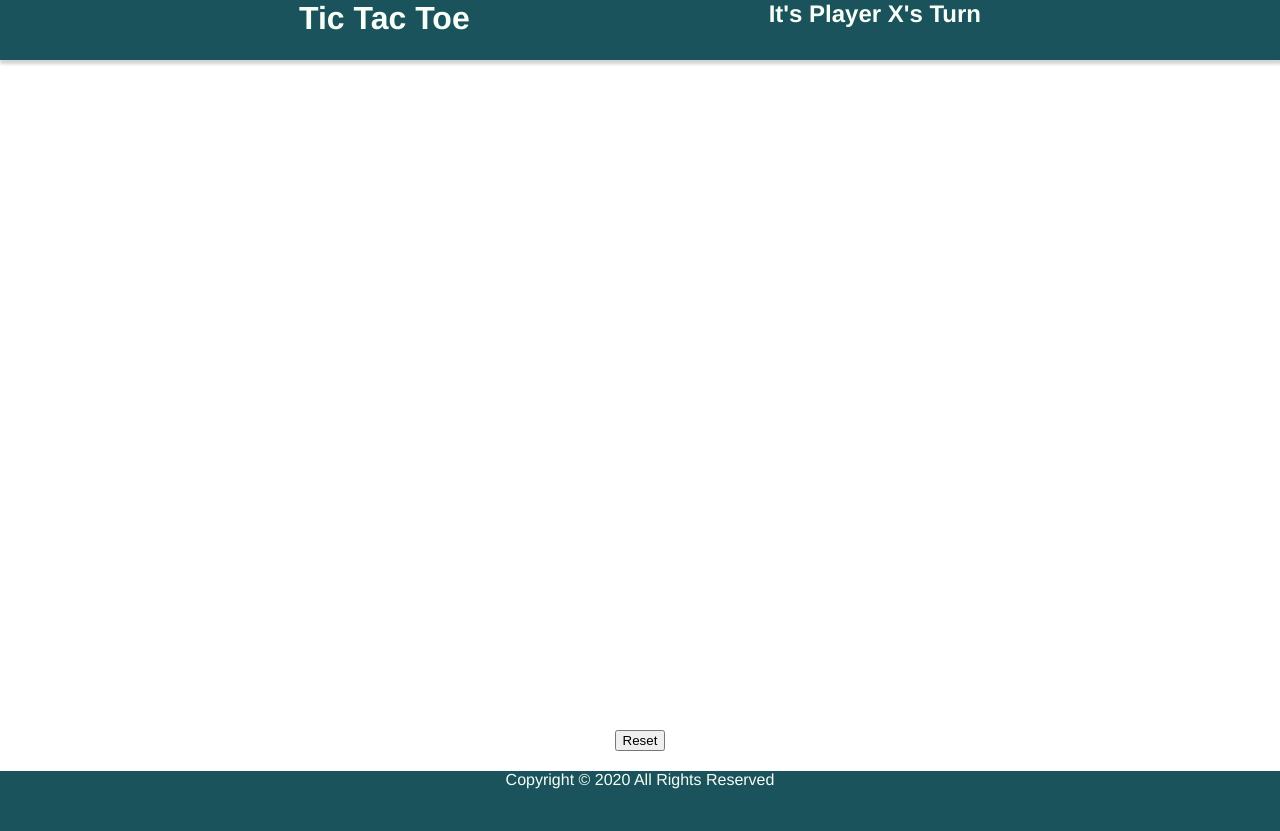
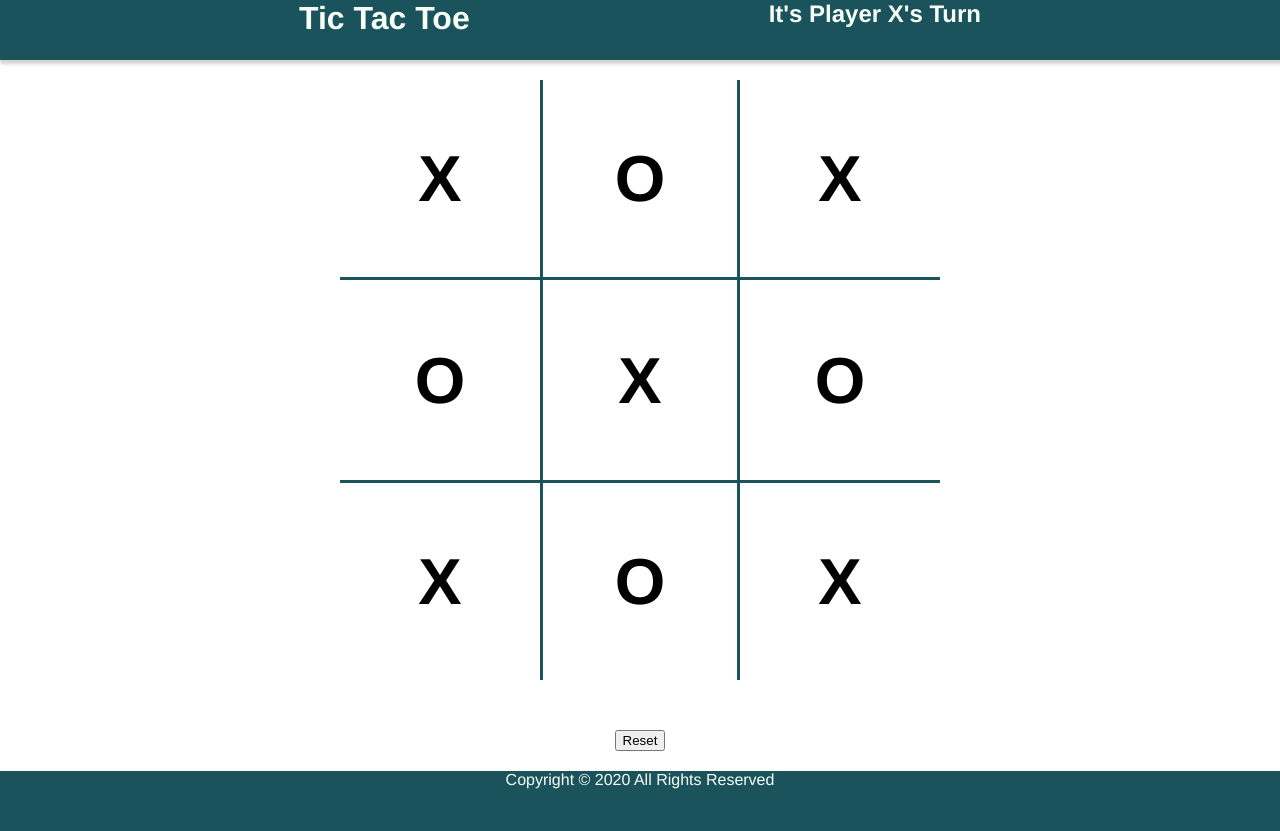
Before and after one commit to imckain/tic-tac-toe, a plain HTML site: page index.html in a window 1280 px wide. Drawn offline with nearby package versions, Linux system fonts and the light colour scheme.

Commit message:
adds static representation

```diff
--- a/index.html
+++ b/index.html
@@ -18,15 +18,15 @@
     </header>
     <main>
         <section id="gameboard">
-            <div class="square"></div>
-            <div class="square"></div>
-            <div class="square"></div>
-            <div class="square"></div>
-            <div class="square"></div>
-            <div class="square"></div>
-            <div class="square"></div>
-            <div class="square"></div>
-            <div class="square"></div>
+            <div class="square bottom">X</div>
+            <div class="square bottom right left">O</div>
+            <div class="square bottom">X</div>
+            <div class="square">O</div>
+            <div class="square right left">X</div>
+            <div class="square">O</div>
+            <div class="square top">X</div>
+            <div class="square top right left">O</div>
+            <div class="square top">X</div>
         </section>
         <section>
             <button id="reset-btn">Reset</button>
```
